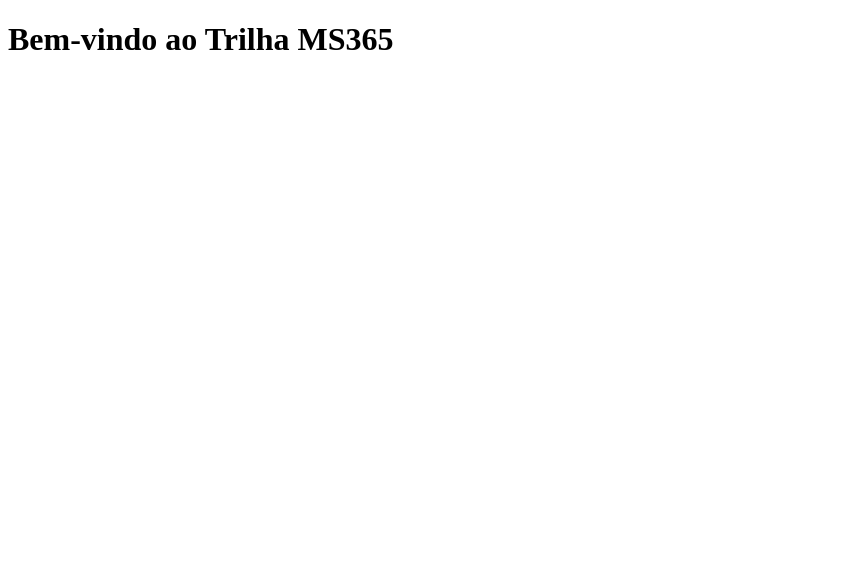
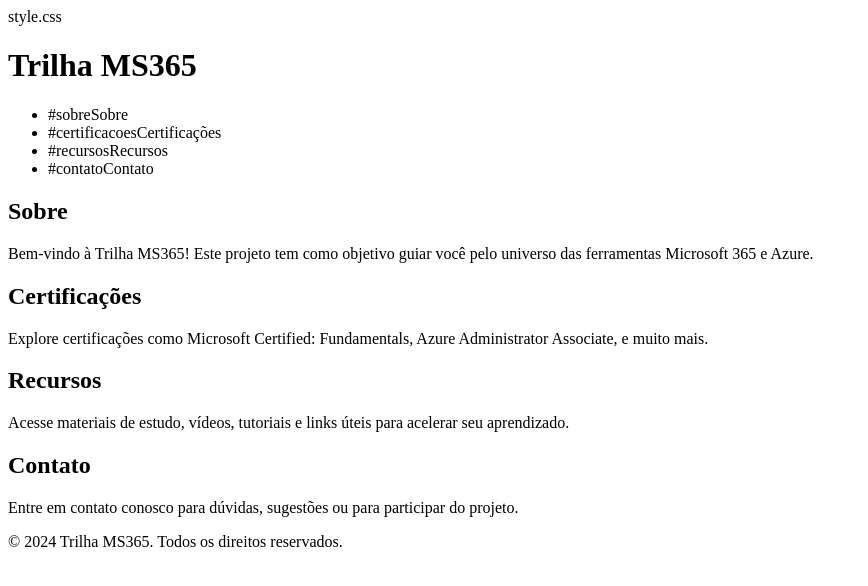
Before and after one commit to Joaomarcosss23/trilha-ms365, a plain HTML site: page index.html in a window 1280 px wide. Shown: the whole page, without its empty margins (0-868 px from the left). Drawn offline with Linux system fonts and the light colour scheme.

Commit message:
Update index.html

```diff
--- a/index.html
+++ b/index.html
@@ -1 +1,45 @@
-<!DOCTYPE html><html><head><title>Trilha MS365</title></head><body><h1>Bem-vindo ao Trilha MS365</h1></body></html>
+<!DOCTYPE html>
+<html lang="pt-BR">
+<head>
+    <meta charset="UTF-8">
+    <title>Trilha MS365</title>
+    style.css
+</head>
+<body>
+    <header>
+        <h1>Trilha MS365</h1>
+        <nav>
+            <ul>
+                <li>#sobreSobre</a></li>
+                <li>#certificacoesCertificações</a></li>
+                <li>#recursosRecursos</a></li>
+                <li>#contatoContato</a></li>
+            </ul>
+        </nav>
+    </header>
+
+    <section id="sobre">
+        <h2>Sobre</h2>
+        <p>Bem-vindo à Trilha MS365! Este projeto tem como objetivo guiar você pelo universo das ferramentas Microsoft 365 e Azure.</p>
+    </section>
+
+    <section id="certificacoes">
+        <h2>Certificações</h2>
+        <p>Explore certificações como Microsoft Certified: Fundamentals, Azure Administrator Associate, e muito mais.</p>
+    </section>
+
+    <section id="recursos">
+        <h2>Recursos</h2>
+        <p>Acesse materiais de estudo, vídeos, tutoriais e links úteis para acelerar seu aprendizado.</p>
+    </section>
+
+    <section id="contato">
+        <h2>Contato</h2>
+        <p>Entre em contato conosco para dúvidas, sugestões ou para participar do projeto.</p>
+    </section>
+
+    <footer>
+        <p>&copy; 2024 Trilha MS365. Todos os direitos reservados.</p>
+    </footer>
+</body>
+</html>
```
